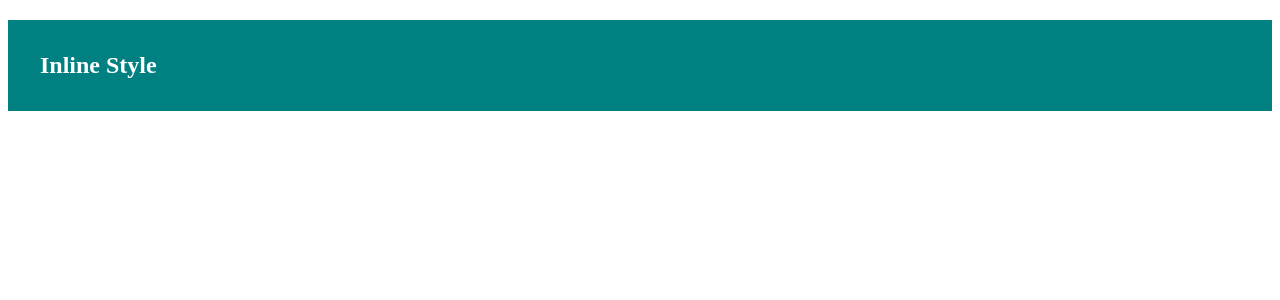
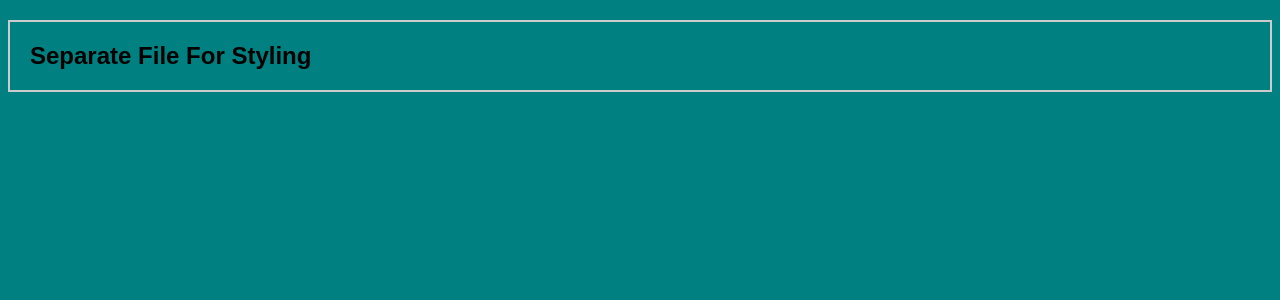
Before and after one commit to Daniel4000-dev/react-demos, a React (Vite) app: page / in a window 1280 px wide. Shown: the top 300 px of the page. Built offline with nearby package versions, Linux system fonts and the light colour scheme.

Commit message:
create components for separate file css

```diff
--- a/src/App.jsx
+++ b/src/App.jsx
@@ -1,8 +1,9 @@
+import './index.css'
+
 function App() {
-  const styles = { color: "white", backgroundColor: "teal", padding: "2rem" };
   return (
     <section>
-      <h1 style={styles}>Inline Style</h1>
+      <h1>Separate File For Styling</h1>
     </section>
   );
 }
--- /dev/null
+++ b/src/index.css
@@ -0,0 +1,11 @@
+body {
+    align-items: center;
+    height: 100vh;
+    background: teal;
+}
+
+h1 {
+    font-family: sans-serif;
+    border: 2px solid #ccc;
+    padding: 20px;
+}
```
